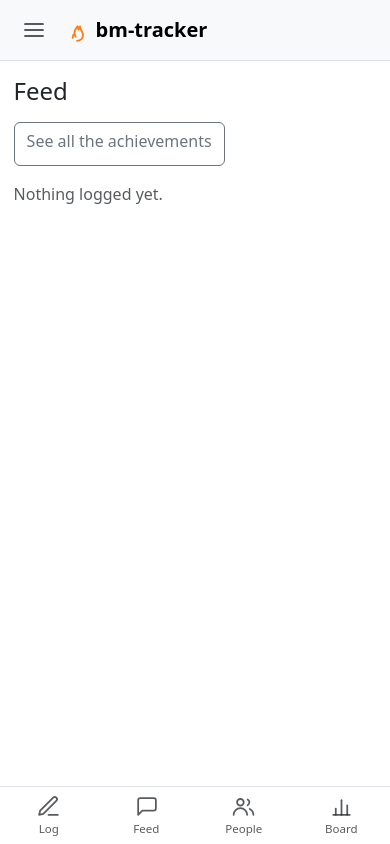
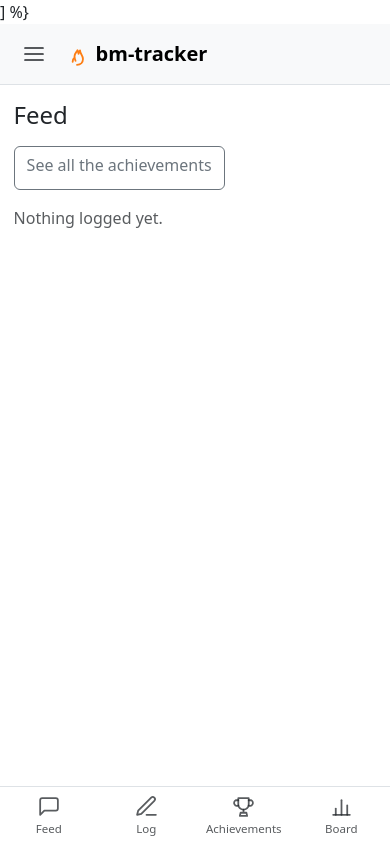
Before and after one commit to mr-cal/bm-tracker, a FastAPI app: template bm_tracker/templates/feed/index.html in a window 390 px wide. Run offline with FastAPI, Linux system fonts and the light colour scheme; the template is opened without the code that fills it, so the values that code supplies are empty; parts of the project's set-up code (start-up, migrations or seed data) failed here and were passed over; some libraries are stand-ins or nearby versions.

Commit message:
Tab bar reads Feed, Log, Achievements, Board
The order was Log, Feed, People, Board. Achievements had no tab at all —
it was drawer-only, which is two taps away on a phone for the page that
holds the entire collection. People took the slot instead, and it is a
directory of other people you reach by tapping a name in the feed.

So Achievements is now a tab and People moved to the drawer, where it
stays reachable and the two surfaces still share one list, which is the
thing that stops them drifting apart.

Both routes now pass a `nav` that exists, so the highlight works:
`/achievements` passes "achievements" and `/leaderboard` passes "board".
Both used to pass `""`, so neither tab ever lit up.

`test_the_drawer_marks_the_page_you_are_on` checked that a page in both
surfaces marks itself twice, and it visited /people — which is drawer-only
now, so it can only mark itself once. Moved to /leaderboard, which is in
both, and added the /people case asserting it marks itself once. The
assertion was right about what it meant to check and was pointing at a page
that no longer had the property.

412 tests. Not deployed — staged locally.

```diff
--- a/bm_tracker/routes/stats.py
+++ b/bm_tracker/routes/stats.py
@@ -173,7 +173,7 @@ async def dashboard(
             "bristol_scale": bristol.BRISTOL_SCALE,
             "bristol_by_value": {t.value: t for t in bristol.BRISTOL_SCALE},
             "recent": entries,
-            "nav": "",
+            "nav": "board",
             "csrf_token": csrf_token(request),
         },
     )
@@ -285,7 +285,7 @@ async def achievements_page(
             "tier_points": engine.REGISTRY.tiers,
             "lifetime_points": lifetime,
             "tier_reveal": engine.REGISTRY.reveal_at,
-            "nav": "",
+            "nav": "achievements",
             "csrf_token": csrf_token(request),
         },
     )
--- a/bm_tracker/templates/partials/nav.html
+++ b/bm_tracker/templates/partials/nav.html
@@ -23,21 +23,27 @@
   from the tabs again, and the highlighted item is the same comparison in both.
 #}
 {#
-  The four places you go, in the order they appear in both surfaces. The tab bar
-  renders exactly these; the drawer renders these and then the rest.
+  The four places you go, in the order they appear in both surfaces. The tab
+  bar renders exactly these; the drawer renders these and then the rest.
+
+  Achievements is a tab because that is where the collection lives, and it was
+  otherwise two taps away on a phone. People moved to the drawer: it is a
+  directory of other people, reached by tapping a name in the feed, and it was
+  holding a slot on a page you visit on your own.
 #}
 {% set primary_nav = [
-  {"key": "log",    "href": "/log",         "icon": "log",  "label": "Log"},
-  {"key": "feed",   "href": "/",            "icon": "feed", "label": "Feed"},
-  {"key": "people", "href": "/people",      "icon": "people", "label": "People"},
-  {"key": "board",  "href": "/leaderboard", "icon": "chart",  "label": "Board"},
+  {"key": "feed", "href": "/", "icon": "feed", "label": "Feed"},
+  {"key": "log", "href": "/log", "icon": "log", "label": "Log"},
+  {"key": "achievements", "href": "/achievements", "icon": "trophy", "label": "Achievements"},
+  {"key": "board", "href": "/leaderboard", "icon": "chart", "label": "Board"},
 ] %}
 {% set secondary_nav = [
-  {"key": "you",      "href": "/dashboard",   "icon": "user",     "label": "You"},
-  {"key": "achievements", "href": "/achievements", "icon": "trophy", "label": "Achievements"},
-  {"key": "settings", "href": "/settings",   "icon": "settings", "label": "Settings"},
-  {"key": "admin",    "href": "/admin",      "icon": "shield",   "label": "Admin", "admin_only": true},
-  {"key": "help",     "href": "/help",       "icon": "help",     "label": "Help"},
+  {"key": "you", "href": "/dashboard", "icon": "user", "label": "You"},
+  {"key": "people", "href": "/people", "icon": "people", "label": "People"},
+  {"key": "settings", "href": "/settings", "icon": "settings", "label": "Settings"},
+  {"key": "admin", "href": "/admin", "icon": "shield", "label": "Admin", "admin_only": true},
+  {"key": "help", "href": "/help", "icon": "help", "label": "Help"},
+] %}
 ] %}
 <a class="skip-link" href="#main">Skip to content</a>
 
```
Also changed, not shown: tests/integration/test_logging_pages.py (+16 -5 lines).
